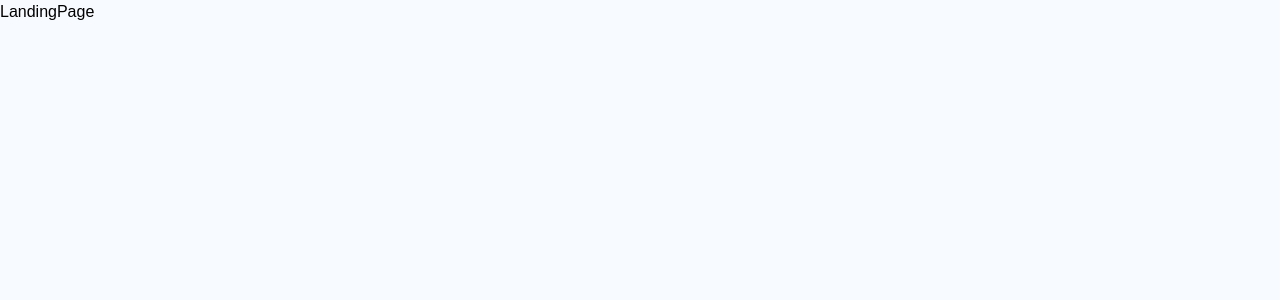
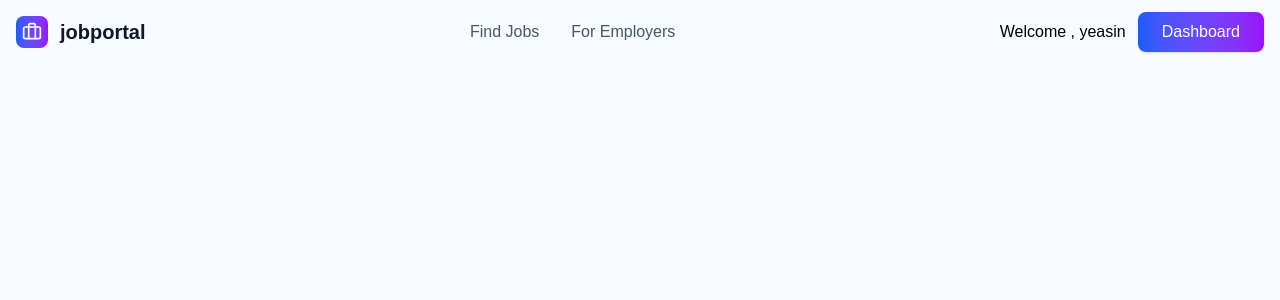
Before and after one commit to yeasin5060/job-portal, a React (Vite) app in the folder client/: page / in a window 1280 px wide. Shown: the top 300 px of the page. Built offline with nearby package versions, Linux system fonts and the light colour scheme.

Commit message:
complete the landingpage header section

```diff
--- a/client/src/pages/LandingPage/LandingPage.jsx
+++ b/client/src/pages/LandingPage/LandingPage.jsx
@@ -1,8 +1,14 @@
-import React from 'react'
+import React from 'react';
+import {motion} from "framer-motion";
+import {Briefcase} from 'lucide-react';
+import { useNavigate } from 'react-router-dom';
+import Header from './components/Header'
 
 const LandingPage = () => {
   return (
-    <div>LandingPage</div>
+    <div className='min-h-screen'>
+        <Header/>
+    </div>
   )
 }
 
--- /dev/null
+++ b/client/src/pages/LandingPage/components/Header.jsx
@@ -0,0 +1,56 @@
+import React from 'react'
+import {motion} from "framer-motion";
+import {Briefcase} from 'lucide-react';
+import { useNavigate } from 'react-router-dom';
+
+const Header = () => {
+    const isAuthenticated = true;
+    const user = {fullName : "yeasin" , role : "employer"};
+    const nagigate = useNavigate();
+  return (
+    <header>
+        <div className='container mx-auto px-4'>
+            <div className='flex items-center justify-between h-16'>
+                {/* logo */}
+                <div className='flex items-center space-x-3'>
+                    <div className='w-8 h-8 bg-gradient-to-r from-blue-600 to-purple-600 rounded-lg flex items-center justify-center'>
+                        <Briefcase className='w-5 h-5 text-white'/>
+                    </div>
+                    <span className='text-xl font-bold text-gray-900'>jobportal</span>
+                </div>
+                {/* navigation --link hiddent on mobile */}
+                <nav className='hidden md:flex items-center space-x-8'>
+                    <a className='text-gray-600 hover:text-gray-900 transition-colors font-medium cursor-pointer'  onClick={()=> nagigate('/find-jobs')} > Find Jobs</a>
+                    <a className='text-gray-600 hover:text-gray-900 transition-colors font-medium cursor-pointer' onClick={()=> nagigate( isAuthenticated && user?.role === "employer" ?"/employer-dashboard" : "/login")} > For Employers</a>
+                </nav>
+                {/* Auth Buttons*/}
+                <div className='flex items-center space-x-3'>
+                    {isAuthenticated
+                        ?
+                        (<div className='flex items-center space-x-3'>
+                            <spa className = 'text-700'>Welcome , {user.fullName}</spa>
+                            <a className='bg-gradient-to-r from-blue-600 to-purple-600 text-white px-6 py-2 rounded-lg font-medium hover:from-blue-700 hover:to-purple-700 transition-all duration-300 shadow-sm hover:shadow-md' href={user?.role === "employer" ?"/employer-dashboard" : "/find-jobs"}>
+                                Dashboard
+                            </a>
+
+                        </div>)
+                        :
+                        (
+                            <>
+                                <a className='text-gray-600 hover:text-gray-900 transition-colors font-medium px-4 py-2 rounded-lg hover:bg-gray-500' href='/login'>
+                                    Login
+                                </a>
+                                <a className='bg-gradient-to-r from-blue-600 to-purple-600 text-white  px-6 py-2 rounded-lg font-medium hover:from-blue-700 hover:to-purple-700 transition-all duration-300 shadow-sm hover:shadow-md' href='/signup'>
+                                    SignUp
+                                </a>
+                            </>
+                        )
+                    }
+                </div>
+            </div>
+        </div>
+    </header>
+  )
+}
+
+export default Header
--- a/client/src/routes/ProtectRoute.jsx
+++ b/client/src/routes/ProtectRoute.jsx
@@ -1,9 +1,9 @@
 import React from 'react'
+import {Navigate , Outlet , useLocation} from "react-router-dom"
 
-const ProtectRoute = () => {
-  return (
-    <div>ProtectRoute</div>
-  )
+const ProtectRoute = ({requiredRole}) => {
+    //will implemrnt later
+  return <Outlet/>
 }
 
 export default ProtectRoute
```
